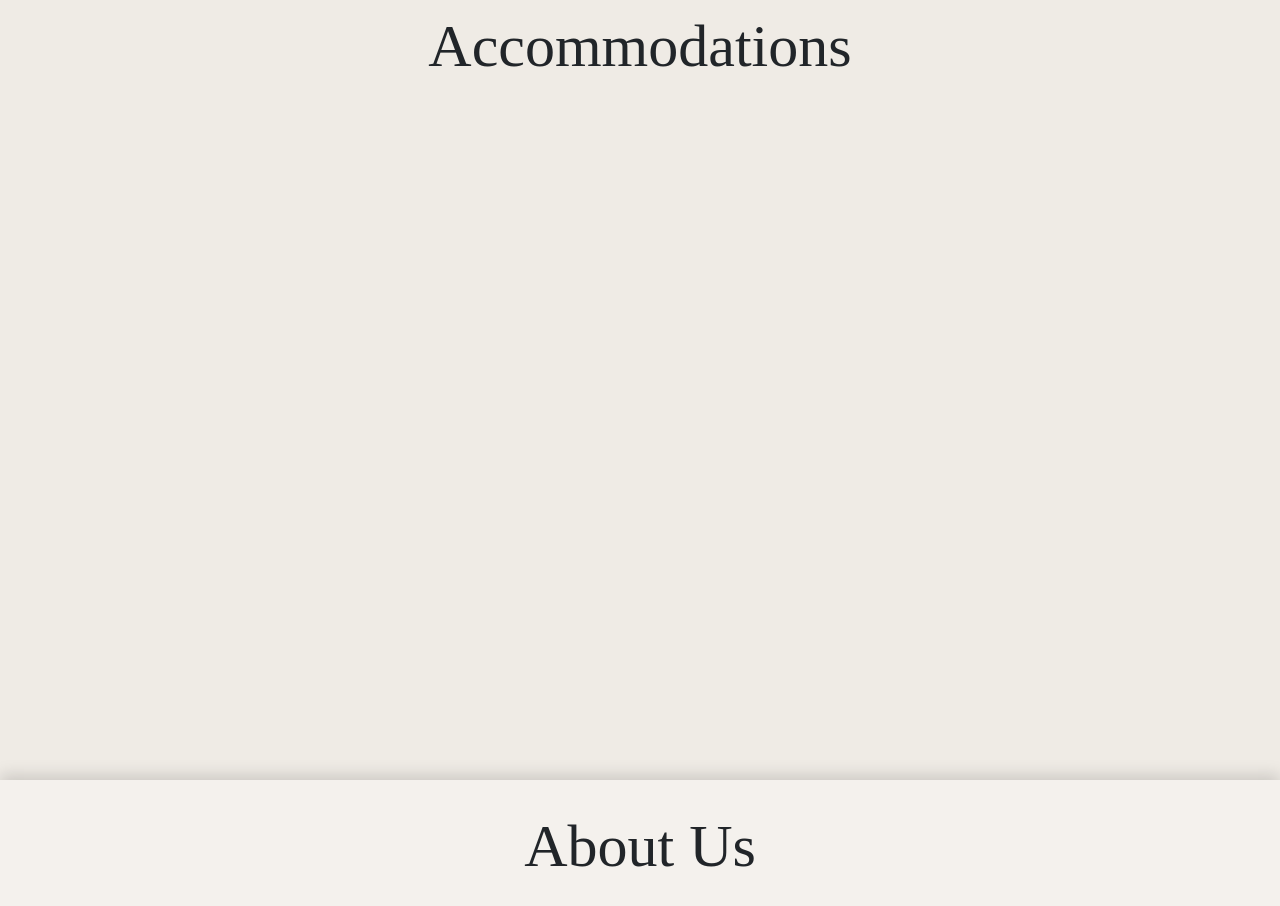
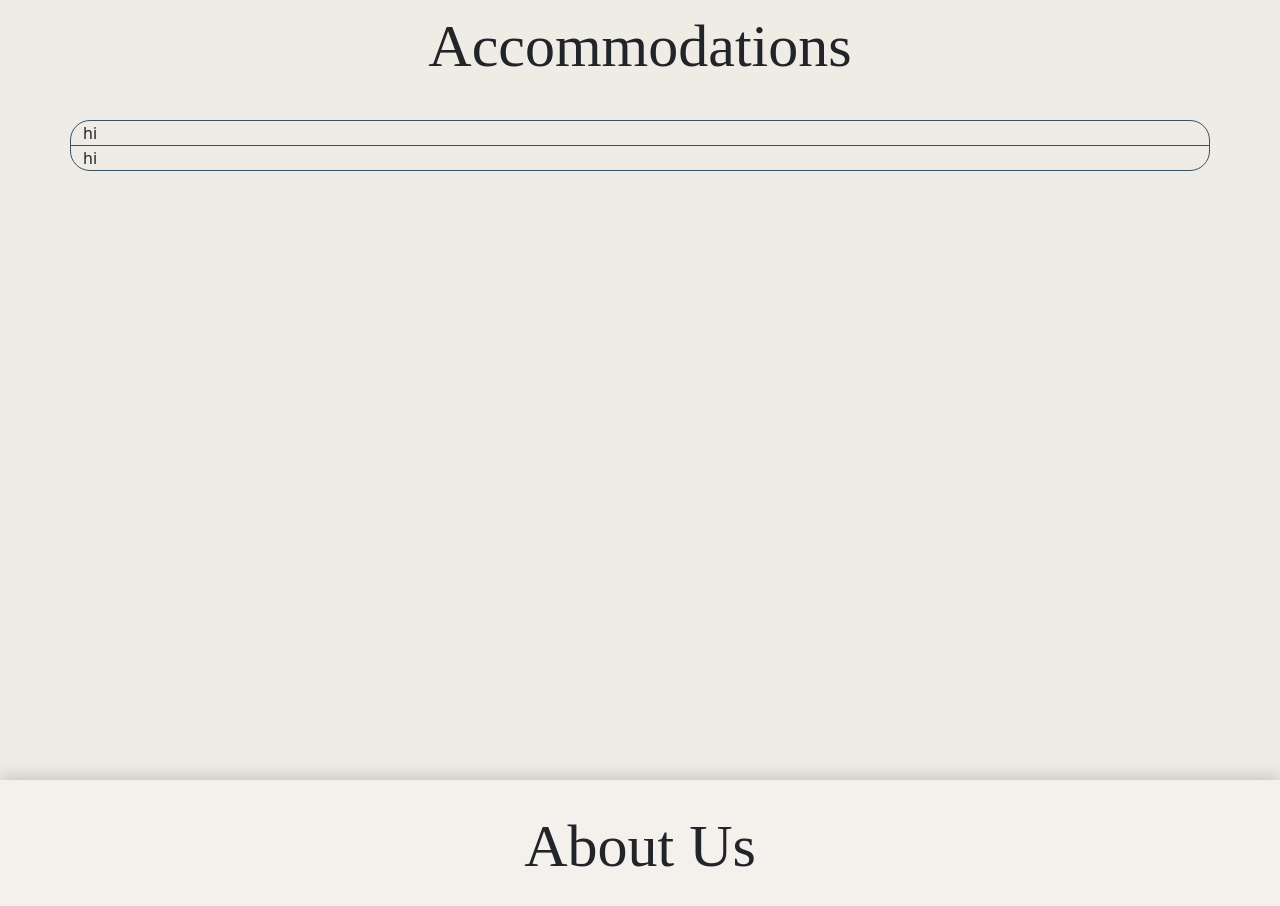
Before and after one commit to rohanpatel05/Hotel-Booking-System-Frontend, a React (Create React App) app: page / in a window 1280 px wide. Shown: the part 1620-2526 px from the top of the page. Built offline with nearby package versions, Linux system fonts and the light colour scheme; a web font is replaced by a local one.

Commit message:
Added grid style.

```diff
--- a/src/pages/Accommodations/AccommodationsElements.js
+++ b/src/pages/Accommodations/AccommodationsElements.js
@@ -1,4 +1,6 @@
 import styled from "styled-components";
+import colors from "../../config/colors";
+import { Container, Col } from "react-bootstrap";
 
 export const Title = styled.h1`
   padding: 30px 10px;
@@ -6,3 +8,12 @@ export const Title = styled.h1`
   font-size: 60px;
   text-align: center;
 `;
+
+export const StyledContainer = styled(Container)`
+  border: 1px solid ${colors.navy};
+  border-radius: 20px;
+`;
+
+export const StyledCol = styled(Col)`
+  border-bottom: 1px solid ${colors.navy};
+`;
--- a/src/pages/Accommodations/index.js
+++ b/src/pages/Accommodations/index.js
@@ -1,10 +1,20 @@
 import React from "react";
 import { DBeigeBackgroundPageWrapper } from "../../config/styles";
-import { Title } from "./AccommodationsElements";
+import { Title, StyledContainer, StyledCol } from "./AccommodationsElements";
+import { Row, Col } from "react-bootstrap";
+
 function Accommodations() {
   return (
     <DBeigeBackgroundPageWrapper>
       <Title>Accommodations</Title>
+      <StyledContainer>
+        <Row>
+          <StyledCol>hi</StyledCol>
+        </Row>
+        <Row>
+          <Col>hi</Col>
+        </Row>
+      </StyledContainer>
     </DBeigeBackgroundPageWrapper>
   );
 }
```
